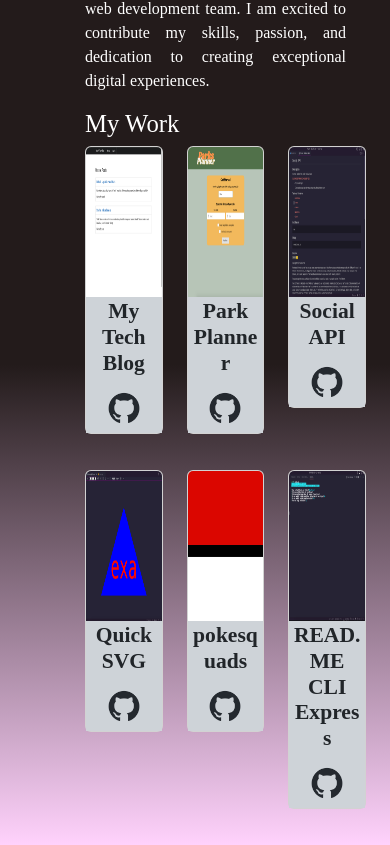
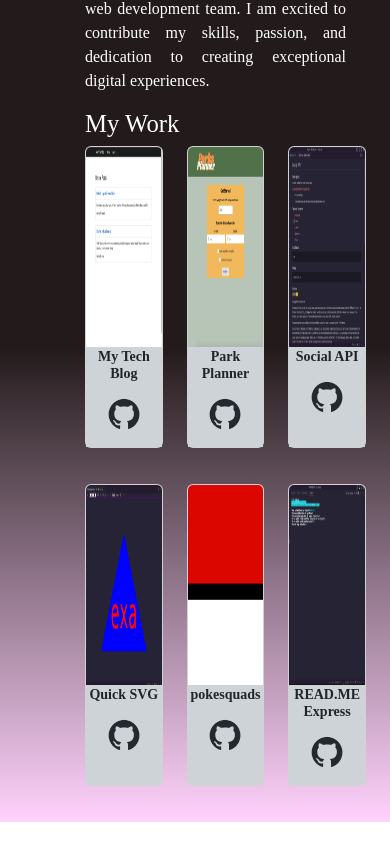
Before and after one commit to NoahAaronBurton/Portfolio, a React (Vite) app: page / in a window 390 px wide. Shown: the part 1075-1920 px from the top of the page. After the commit the page ends 1897 px from the top, so only its background shows below. Built offline with nearby package versions, Linux system fonts and the light colour scheme.

Commit message:
card css

```diff
--- a/src/App.css
+++ b/src/App.css
@@ -29,10 +29,11 @@ p {
 .col-4 {
   padding-bottom: 20px;
 }
-
+/* todo: text overflow */
 .card-body {
   background: #CED3D8;
   padding: 2px;
+  height: 100px ;
 }
 
 .card-title {
@@ -65,5 +66,9 @@ p {
     font-size: 14px;
   }
 
+  .card-title {
+    font-size: 14px;
+  }
+
 
 }
--- a/src/App.jsx
+++ b/src/App.jsx
@@ -31,7 +31,7 @@ function App() {
       link: 'https://github.com/NoahAaronBurton/pokesquad'
     },
     {
-      title: 'READ.ME CLI Express',
+      title: 'READ.ME Express',
       src: 'assets/readme.png',
       link: 'https://github.com/NoahAaronBurton/readme-cli-express'
     },
--- a/src/components/project.jsx
+++ b/src/components/project.jsx
@@ -6,7 +6,7 @@ function Project({ title, link, src }) {
   return (
     <div className="col-4">
       <div className="card text-center mb-3">
-        <img src={src} className="card-img-top" alt={title} width="100" height="150" />
+        <img src={src} className="card-img-top" alt={title} width="100" height="200" />
         <div className="card-body">
           <h4 className="card-title"> <b>{title}</b> </h4>
           <a href={link} className="btn">
```
